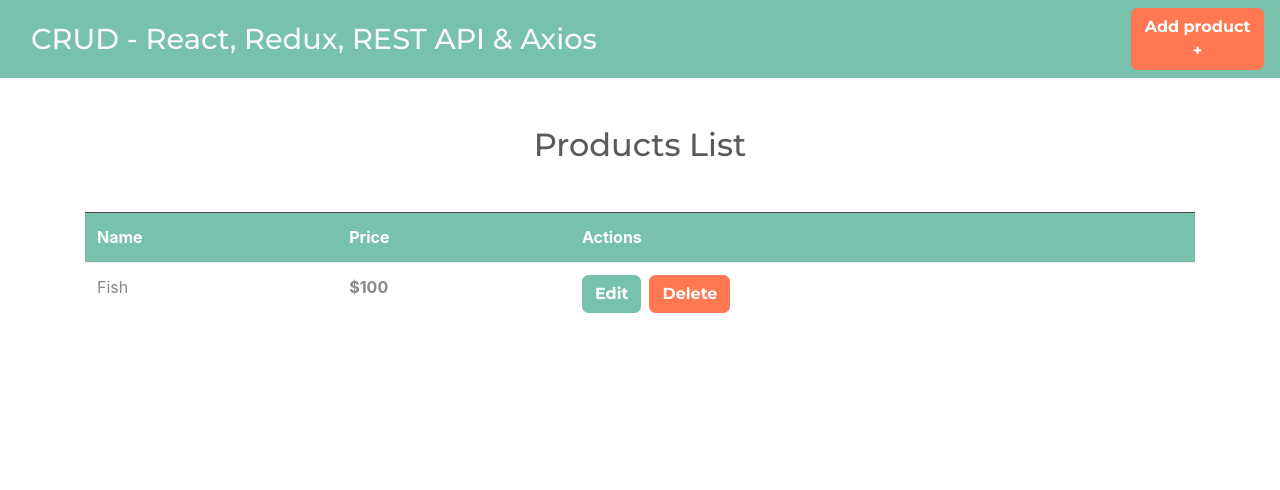
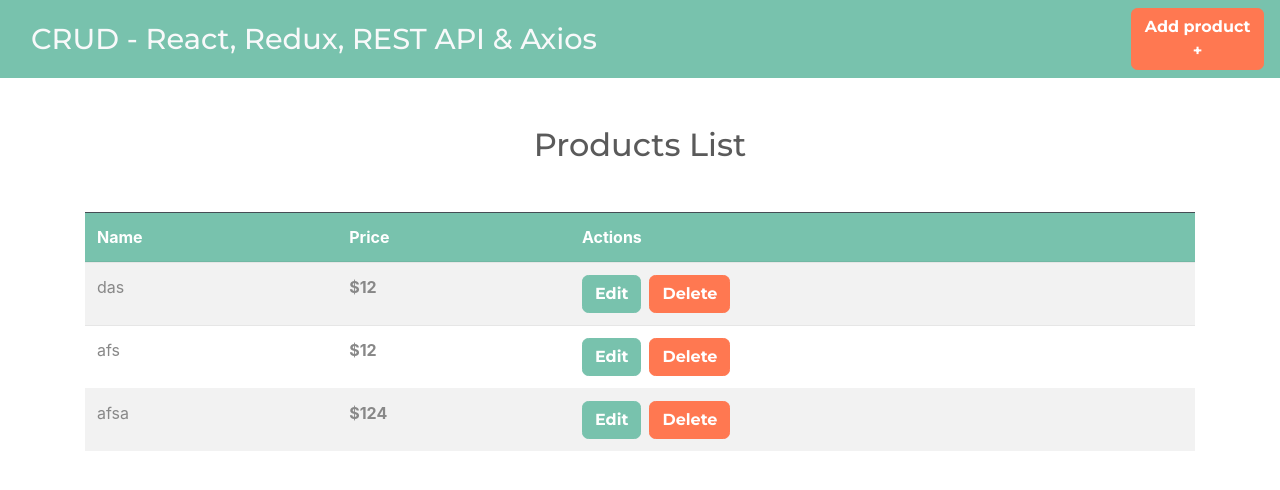
Before and after one commit to diegodjty/crudredux, a React (Create React App) app: page / in a window 1280 px wide. Shown: the top 490 px of the page. Built offline with nearby package versions, Linux system fonts and the light colour scheme; data requests are answered from the project's data file.

Commit message:
confirmation to delete button

```diff
--- a/db.json
+++ b/db.json
@@ -1,9 +1,19 @@
 {
   "productos": [
     {
-      "name": "Fish",
-      "price": 100,
-      "id": 1
+      "name": "das",
+      "price": 12,
+      "id": 2
+    },
+    {
+      "name": "afs",
+      "price": 12,
+      "id": 3
+    },
+    {
+      "name": "afsa",
+      "price": 124,
+      "id": 4
     }
   ]
 }
--- a/src/Components/Product.js
+++ b/src/Components/Product.js
@@ -1,5 +1,6 @@
 import React from 'react'
 import {Link} from 'react-router-dom'
+import Swal from 'sweetalert2';
 
 
 // REDUX
@@ -15,9 +16,20 @@
     // Confirm if user wants to delete it
     const confirmDeleteProduct = id =>{
         // Ask user
-
-        // Pass to action
-        dispatch(deleteProductAction(id))
+        Swal.fire({
+            title: 'Are you sure?',
+            text: "You won't be able to revert this!",
+            icon: 'warning',
+            showCancelButton: true,
+            confirmButtonColor: '#3085d6',
+            cancelButtonColor: '#d33',
+            confirmButtonText: 'Yes, delete it!'
+          }).then((result) => {
+            if (result.value) {
+                // Pass to action
+                dispatch(deleteProductAction(id))
+            }
+          })
     }
     return (
         <tr>
--- a/src/Components/Products.js
+++ b/src/Components/Products.js
@@ -1,10 +1,12 @@
 import React,{Fragment,useEffect} from 'react';
 import Product from './Product';
+
 
 // Redux
 
 import { useSelector, useDispatch } from 'react-redux';
 import { getProductsAction } from '../actions/productsAction'
+
 
 
 
@@ -28,7 +30,7 @@
             { error ? <p className="font-weight-bold alert alert-danger text-center mt-4">
                 An error occured</p> : null }
             {loading ? <p className="text-center">Loading...</p> : null}
-            <table className="table table-stipted">
+            <table className="table table-striped">
                 <thead className="bg-primary table-dark">
                     <tr>
                         <th scope="col">Name</th>
--- a/src/actions/productsAction.js
+++ b/src/actions/productsAction.js
@@ -97,7 +97,15 @@
         try {
             await axiosClient.delete(`/productos/${id}`)
             dispatch( deleteProductSuccess() )
+
+            //
+            Swal.fire(
+                'Deleted!',
+                'Your file has been deleted.',
+                'success'
+              )
         } catch (error) {
+            console.log(error)
             dispatch( deleteProductError() )
         }
     }
```
